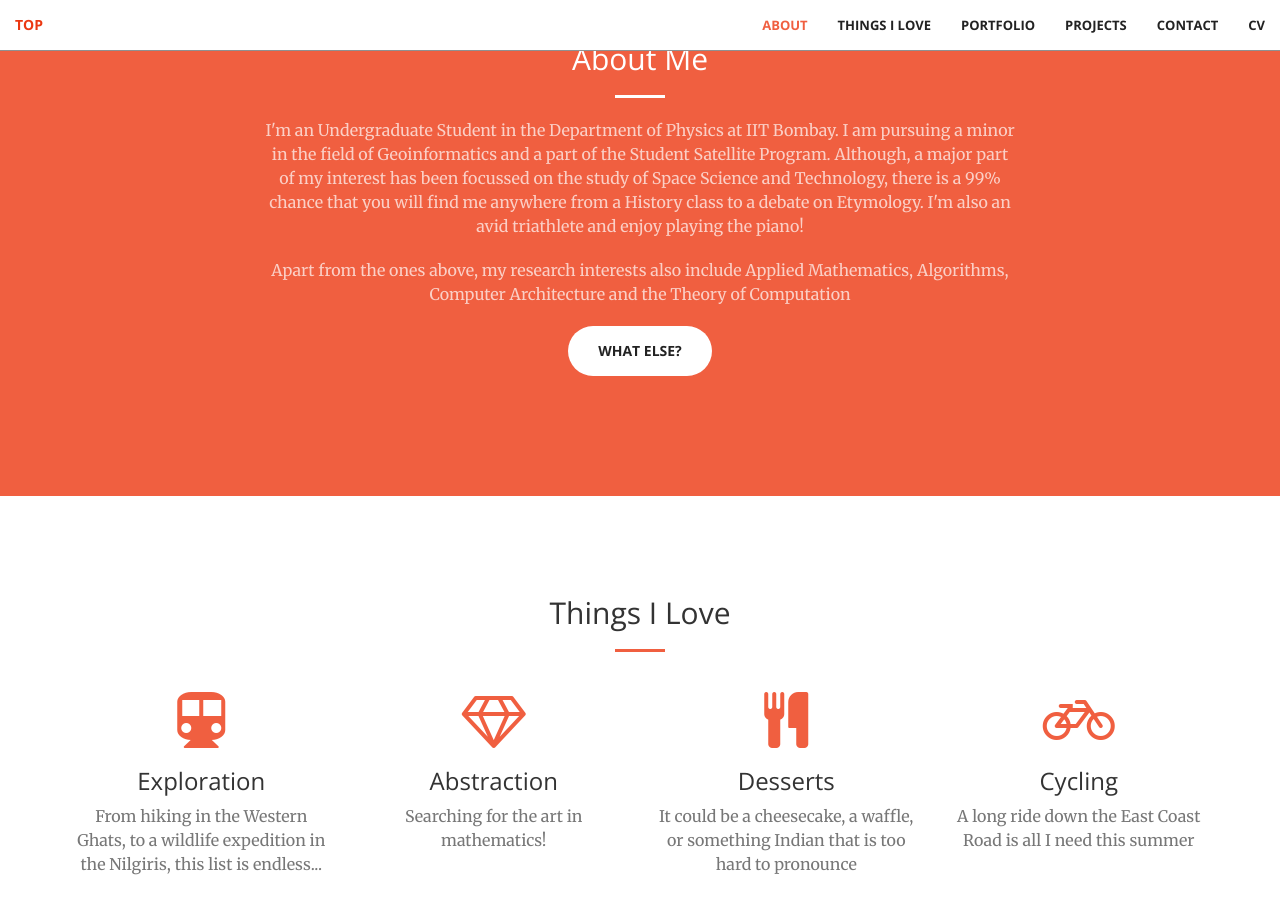
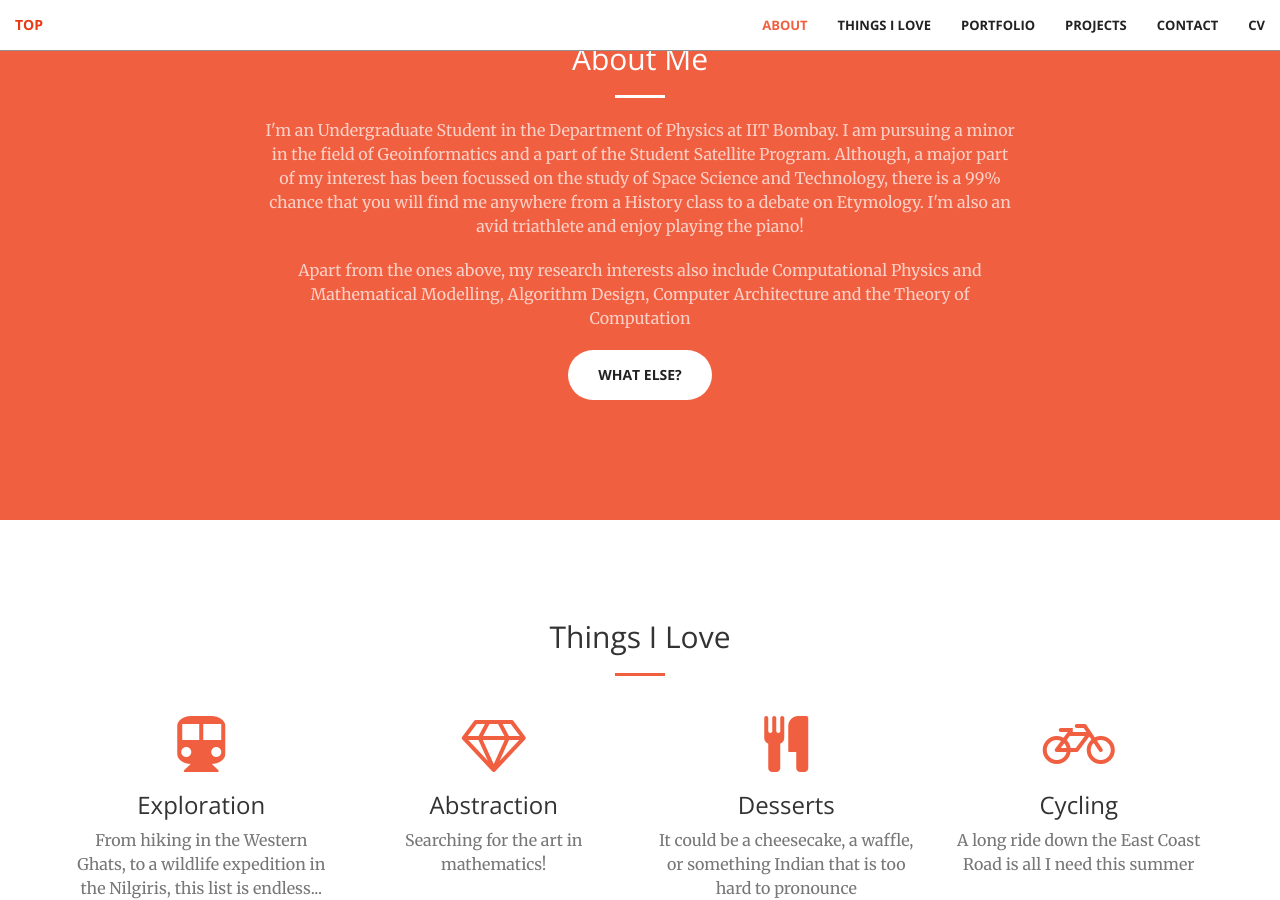
Before and after one commit to aravindbharathi/aravindbharathi.github.io, a Jekyll site: the page built from index.html, in a window 1280 px wide and 900 px high, scrolled down 958 px. Built offline with Jekyll 4.4.1, drawn with Linux system fonts in a browser that asks for light colours.

Commit message:
Update call-to-action.html

```diff
--- a/_includes/call-to-action.html
+++ b/_includes/call-to-action.html
@@ -5,7 +5,7 @@
                 <h2 class="section-heading">About Me</h2>
                 <hr class="light">
                 <p class="text-faded">I'm an Undergraduate Student in the Department of Physics at IIT Bombay. I am pursuing a minor in the field of Geoinformatics and a part of the Student Satellite Program. Although, a major part of my interest has been focussed on the study of Space Science and Technology, there is a 99% chance that you will find me anywhere from a History class to a debate on Etymology. I'm also an avid triathlete and enjoy playing the piano!</p>
-                <p class="text-faded">Apart from the ones above, my research interests also include Applied Mathematics, Algorithms, Computer Architecture and the Theory of Computation<!--Numerical Analysis, Computational Physics and Mathematical Modelling, Computer Architecture and the Theory of Computation, especially its Mathematical Foundations--></p>
+                <p class="text-faded">Apart from the ones above, my research interests also include Computational Physics and Mathematical Modelling, Algorithm Design, Computer Architecture and the Theory of Computation<!--Numerical Analysis, Computational Physics and Mathematical Modelling, Computer Architecture and the Theory of Computation, especially its Mathematical Foundations--></p>
                 <a href="#stuff" class="btn btn-default btn-xl">What else?</a><br><br>
             <!--p style="font-size:6px" style="text-align:right;">*By space science and technology, I mean pretty much everything - from astrophysics and cosmology to spaceflight mechanics and planetary sciences and even implementation of algorithms for guidance and navigation of space probes and satellites</p-->
             </div>
```
